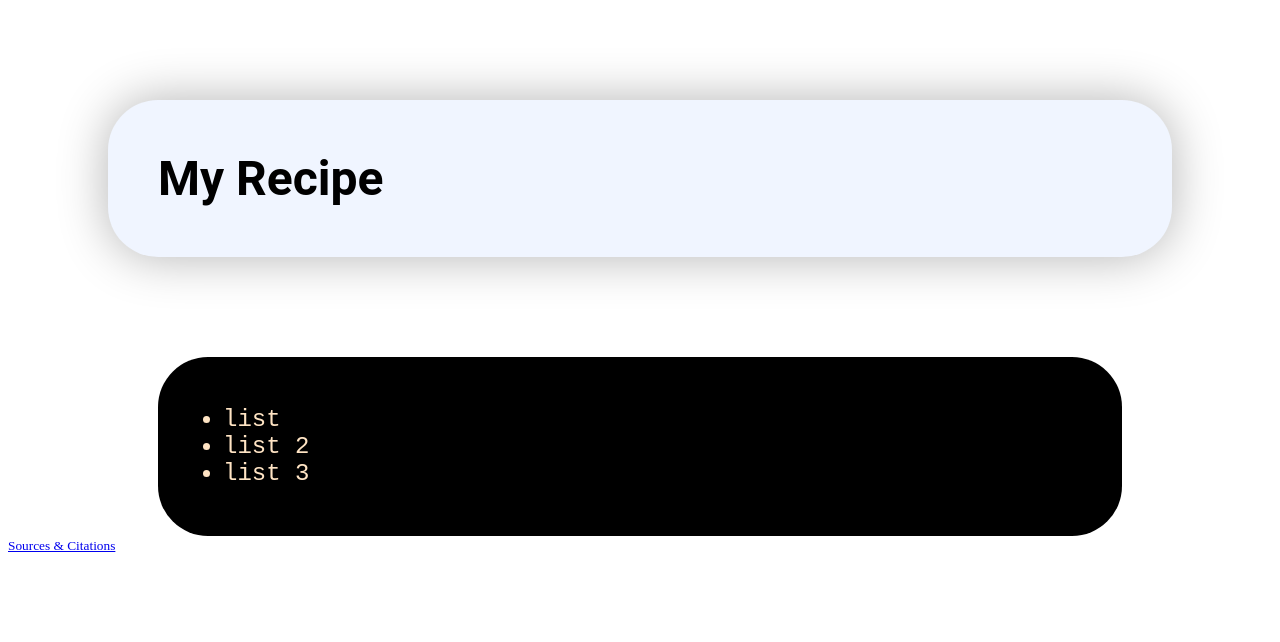
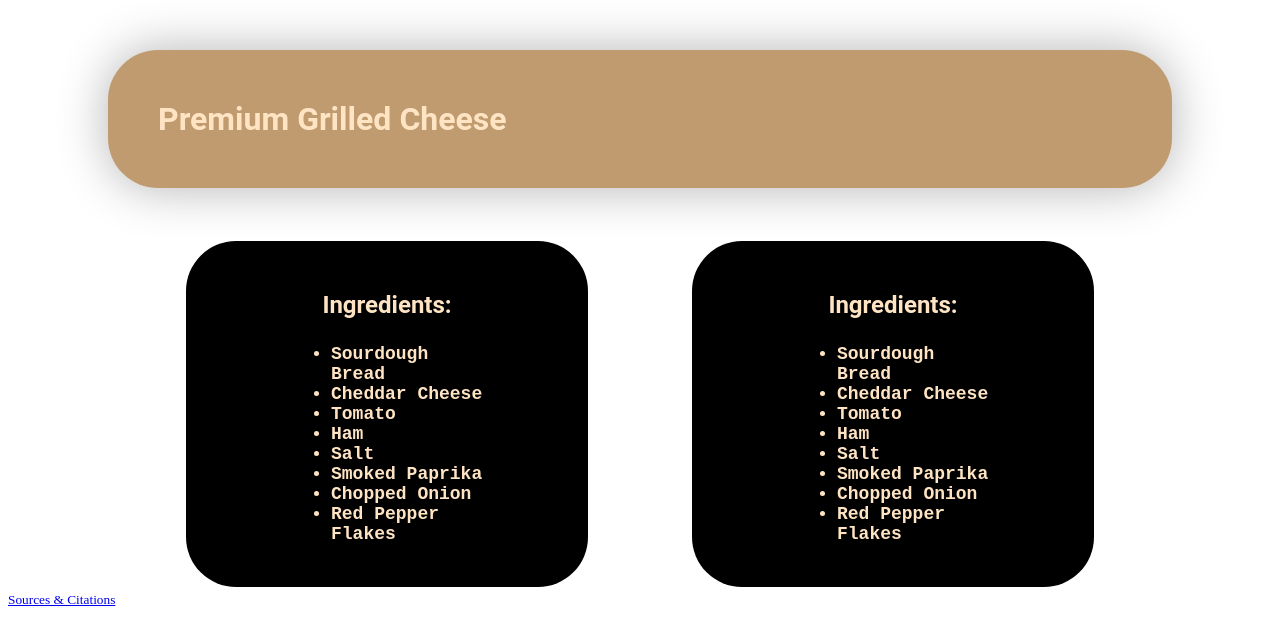
Before and after one commit to IACS-26-27/web-design-1-recipe-assignment-carterbilawchuk, a website: page index.html in a window 1280 px wide. Drawn offline with Linux system fonts and the light colour scheme.

Commit message:
added ingredients, edited styling, and added a table

```diff
--- a/index.html
+++ b/index.html
@@ -10,22 +10,73 @@
   <body>
     <!-- Your recipe goes here! -->
     <main>
-      <h1>My Recipe</h1>
+      <h1>Premium Grilled Cheese</h1>
+      <table style="padding-inline:125px; width:100%;">
+        <tr>
+          <th>
             <div>
+              <h2>Ingredients:</h2>
               <ul>
                 <li>
-            list
+                  Sourdough Bread
                 </li>
                 <li>
-            list 2
+                  Cheddar Cheese
                 </li>
                 <li>
-            list 3
+                  Tomato
+                </li>
+                <li>
+                  Ham
+                </li>
+                <li>
+                  Salt
+                </li>
+                <li>
+                  Smoked Paprika
+                </li>
+                <li>
+                  Chopped Onion
+                </li>
+                <li>
+                  Red Pepper Flakes
                 </li>
               </ul>
             </div>
-
-
+          </th>
+          <th>
+            <div>
+              <h2>Ingredients:</h2>
+              <ul>
+                <li>
+                  Sourdough Bread
+                </li>
+                <li>
+                  Cheddar Cheese
+                </li>
+                <li>
+                  Tomato
+                </li>
+                <li>
+                  Ham
+                </li>
+                <li>
+                  Salt
+                </li>
+                <li>
+                  Smoked Paprika
+                </li>
+                <li>
+                  Chopped Onion
+                </li>
+                <li>
+                  Red Pepper Flakes
+                </li>
+              </ul>
+            </div>
+          </th>
+        </tr>
+      </table>
     </main>
     <footer>
       <small>
--- a/styles.css
+++ b/styles.css
@@ -1,22 +1,22 @@
 /* Your styles go here! */
 h1 {
   /* Demo style -- remove me and write your own */
-  font-size: 48px;
-  color: rgb(0, 0, 0);
+  font-size: 32px;
+  color: bisque;
   font-family: Roboto, Helvetica, sans-serif;
   padding-inline: 50px;
   padding-block: 50px;
   margin-inline: 100px;
-  margin-block: 100px;
+  margin-block: 50px;
   box-shadow: 0px 0px 50px 0px rgba(0, 0, 0, 0.3);
   border-radius: 50px;
-  background-color: rgb(240, 245, 255);
+  background-color: #bf9b6f;
 }
 
 div {
-  font-size: 24px;
+  font-size: 18px;
   font-family: 'Courier New', Courier, monospace;
-  margin-inline: 150px;
+  margin-inline: 50px;
   padding-block: 25px;
   padding-inline: 25px;
   background-color: rgb(0, 0, 0);
@@ -24,3 +24,23 @@ div {
   color: bisque;
 
 }
+
+h2 {
+  color: bisque;
+  font-family: Roboto, Helvetica, sans-serif;
+  margin-inline: 25px;
+  margin-block: 25px;
+  font-size: 24px;
+}
+
+li {
+  text-align: left;
+  margin-inline: 80px;
+}
+
+::selection {
+  background-color: bisque;
+  /* Changes the highlight background */
+  color: #bf9b6f;
+  /* Changes the text color inside the highlight */
+}
```
Lines whose indentation alone changed are shown as unchanged.
